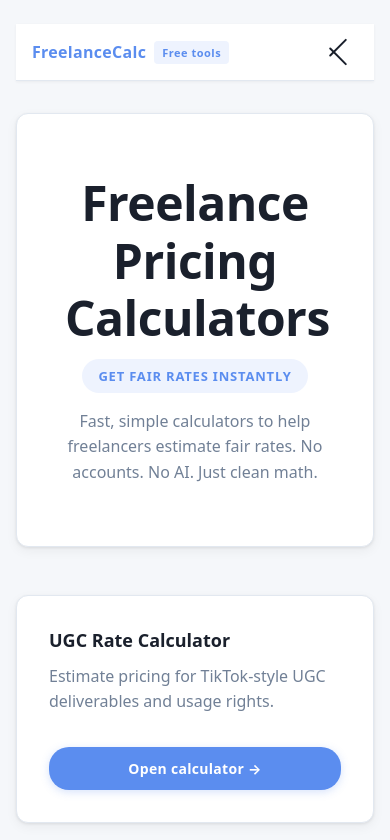
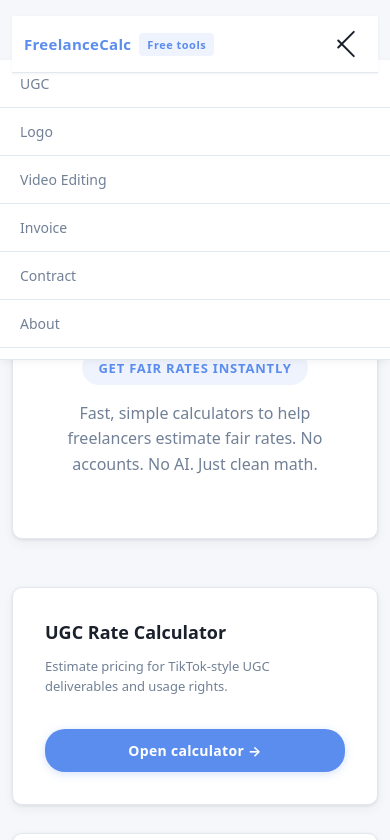
Before and after one commit to solarilabs/freelance-calculators, a plain HTML site: page index.html/index.html in a window 390 px wide. Both pictures are taken after a click on the button 338 px from the left and 52 px from the top of the page. Shown: the top 840 px of the page. Drawn offline with Linux system fonts and the light colour scheme.

Commit message:
redesign site layout and improve mobile styling

```diff
--- a/style.css/style.css
+++ b/style.css/style.css
@@ -41,6 +41,7 @@ a { color: inherit; text-decoration: none; }
   top: 0;
   z-index: 1000;
   box-shadow: 0 1px 3px rgba(0,0,0,0.05);
+  position: relative;
 }
 
 .brand {
@@ -129,14 +130,16 @@ a { color: inherit; text-decoration: none; }
 /* Mobile Menu */
 .mobile-menu {
   display: none;
-  position: absolute;
-  top: 100%;
+  position: fixed;
+  top: 60px;
   left: 0;
   right: 0;
+  width: 100%;
   background: var(--card);
   border-bottom: 1px solid var(--border);
   animation: slideDown 0.3s ease;
   box-shadow: 0 2px 8px rgba(0,0,0,0.05);
+  z-index: 999;
 }
 
 @keyframes slideDown {
@@ -152,11 +155,12 @@ a { color: inherit; text-decoration: none; }
 
 .mobile-menu a {
   display: block;
-  padding: 12px 24px;
+  padding: 14px 20px;
   color: var(--muted);
   font-size: 14px;
   border-bottom: 1px solid var(--border);
   transition: all 0.2s ease;
+  font-weight: 500;
 }
 
 .mobile-menu a:hover {
@@ -170,8 +174,17 @@ a { color: inherit; text-decoration: none; }
 
 /* Responsive */
 @media (max-width: 768px) {
+  :root {
+    --radius: 10px;
+  }
+
   .nav {
-    padding: 12px 16px;
+    padding: 14px 16px;
+    gap: 16px;
+  }
+
+  .brand {
+    font-size: 15px;
   }
 
   .navlinks {
@@ -183,41 +196,108 @@ a { color: inherit; text-decoration: none; }
   }
 
   .container {
-    padding: 24px 16px;
+    padding: 20px 16px;
   }
 
   .hero {
-    margin-top: 24px;
-    margin-bottom: 40px;
-    padding: 40px 24px;
+    margin-top: 16px;
+    margin-bottom: 32px;
+    padding: 32px 20px;
+    border-radius: 10px;
   }
 
   .hero h1 {
-    font-size: 36px;
+    font-size: 32px;
+    margin-bottom: 8px;
   }
 
   .hero-subtitle {
     margin-bottom: 12px;
-    font-size: 12px;
+    font-size: 11px;
+    padding: 6px 12px;
   }
 
   .hero p {
-    font-size: 15px;
+    font-size: 14px;
+    line-height: 1.5;
+  }
+
+  .grid {
+    gap: 16px;
+    margin-top: 24px;
   }
 
   .card {
-    padding: 24px;
+    padding: 20px;
+    margin-bottom: 0;
+    border-radius: 10px;
+  }
+
+  .card h2 {
+    font-size: 16px;
+    margin-bottom: 10px;
+  }
+
+  .card p {
+    font-size: 13px;
     margin-bottom: 16px;
   }
 
   .button {
-    padding: 11px 20px;
+    padding: 10px 20px;
     font-size: 13px;
     width: 100%;
+    border-radius: 16px;
   }
 
   .button.secondary {
     width: auto;
+    padding: 10px 18px;
+  }
+
+  .mobile-menu {
+    max-height: 300px;
+    overflow-y: auto;
+  }
+
+  .mobile-menu a {
+    padding: 14px 20px;
+    font-size: 14px;
+  }
+
+  .footer {
+    font-size: 11px;
+    margin-top: 24px;
+    padding: 16px 0;
+  }
+}
+
+@media (max-width: 480px) {
+  .container {
+    padding: 16px 12px;
+  }
+
+  .nav {
+    padding: 12px 12px;
+  }
+
+  .hero {
+    padding: 24px 16px;
+    margin-top: 12px;
+    margin-bottom: 24px;
+  }
+
+  .hero h1 {
+    font-size: 28px;
+  }
+
+  .card {
+    padding: 16px;
+  }
+
+  .button {
+    padding: 9px 16px;
+    font-size: 12px;
   }
 }
 
```
